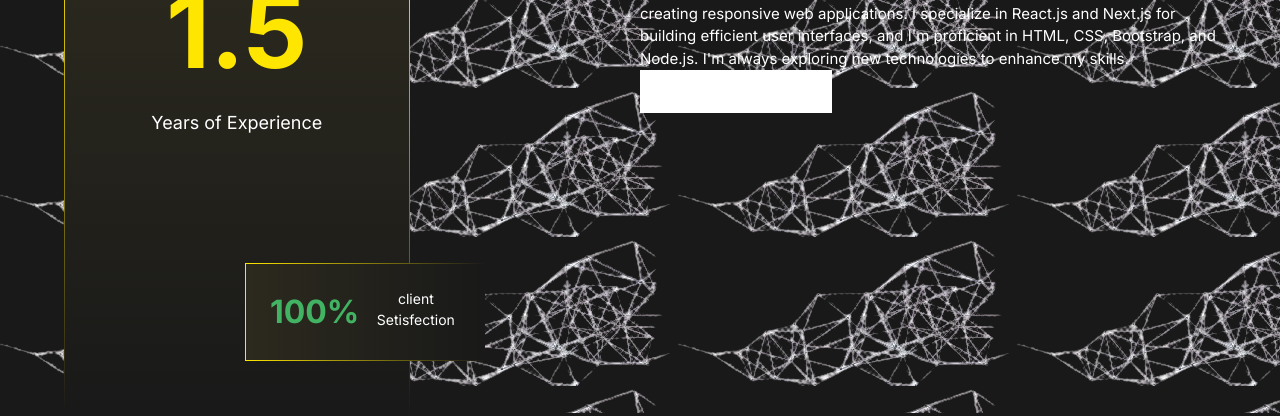
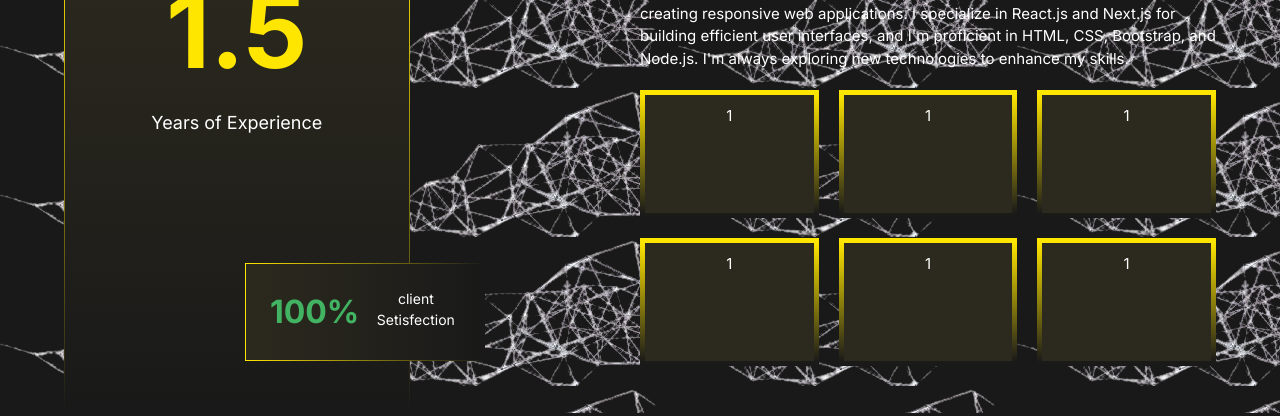
Before and after one commit to Rahulgautam8933/portfolio, a Next.js app: page / in a window 1280 px wide. Shown: the part 736-1152 px from the top of the page. Built offline with nearby package versions, Linux system fonts and the light colour scheme.

Commit message:
fix: home section 2

```diff
--- a/src/app/globals.css
+++ b/src/app/globals.css
@@ -269,11 +269,29 @@ body {
     font-size: 15px;
 }
 
+
+
+
+
+.border-gradient2 {
+    border: 5px solid theme('colors.orange');
+    border-image-slice: 1;
+
+    border-image-source: linear-gradient(to bottom, theme('colors.orange'), theme('colors.primary'));
+}
+
 .homesec2box2 .homesec2 {
     text-align: center;
     padding: 10px;
     position: relative;
-    background-color: theme('colors.white');
+    background-color: theme('colors.third');
+    color: theme('colors.white');
+    box-shadow: 0px 0px 0.1px 0px theme('colors.secondary');
+    width: 100%;
+    height: 10vw;
+    border-radius: 15px;
+    overflow: hidden;
+
 
 }
 
@@ -413,6 +431,11 @@ body {
         font-size: 27px;
     }
 
+
+    .homesec2box2 .homesec2 {
+        height: 22vw;
+    }
+
 }
 
 @media (min-width: 0px) and (max-width: 425px) {
@@ -437,6 +460,10 @@ body {
         font-size: 27px;
     }
 
+    .homesec2box2 .homesec2 {
+        height: 28vw;
+    }
+
 
 
 }
--- a/src/compoments/Home/AboutSection/index.js
+++ b/src/compoments/Home/AboutSection/index.js
@@ -23,8 +23,23 @@ const AboutSection = () => {
                         <div className='homesec2box2'>
                             <h3 className='mb-2'>My Advantage</h3>
                             <p>Hello! I'm Rahul Gautam, a web developer with 1.5 years of experience in creating responsive web applications. I specialize in React.js and Next.js for building efficient user interfaces, and I'm proficient in HTML, CSS, Bootstrap, and Node.js. I'm always exploring new technologies to enhance my skills.</p>
-                            <div className='grid grid-cols-3'>
-                                <div className='homesec2'>
+                            <div className='grid grid-cols-2  lg:grid-cols-3 2xl:grid-cols-3  md:grid-cols-3 sm:grid-cols-2 mt-5 gap-5'>
+                                <div className=' border-gradient2 homesec2'>
+                                    1
+                                </div>
+                                <div className=' border-gradient2 homesec2'>
+                                    1
+                                </div>
+                                <div className=' border-gradient2 homesec2'>
+                                    1
+                                </div>
+                                <div className=' border-gradient2 homesec2'>
+                                    1
+                                </div>
+                                <div className=' border-gradient2 homesec2'>
+                                    1
+                                </div>
+                                <div className=' border-gradient2 homesec2'>
                                     1
                                 </div>
 
```
Also changed, not shown: 1 other file (tests, documents, lock files or other folders).
